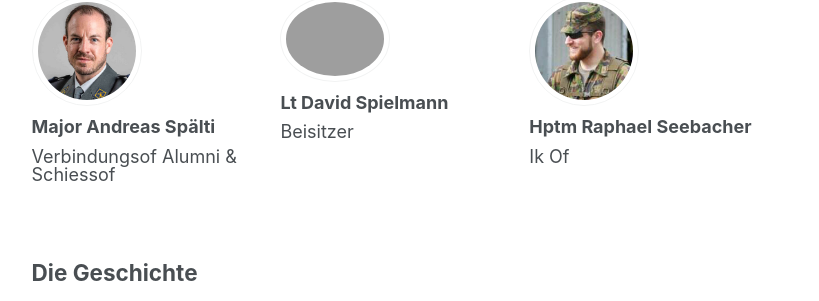
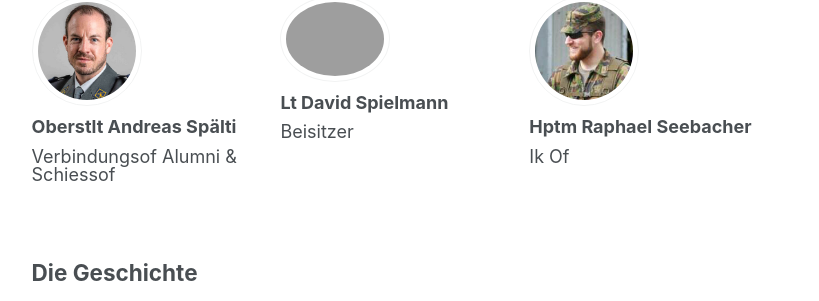
Before and after one commit to raphaelthomas/ofcampuszh.ch, a Jekyll site: the page built from _pages/ueber-uns.md, in a window 1280 px wide. Shown: the part 1086-1387 px from the top of the page, without its empty margins (250-1069 px from the left). Built offline with Jekyll 4.4.1, drawn with Linux system fonts in a browser that asks for light colours.

Commit message:
befoerderung spaelti

```diff
--- a/_data/authors.yml
+++ b/_data/authors.yml
@@ -55,7 +55,7 @@ amrhein:
   studies: ""
   hobbies: ""
 spaelti:
-  name: "Major Andreas Sp&auml;lti"
+  name: "Oberstlt Andreas Sp&auml;lti"
   bio: "Verbindungsof Alumni & Schiessof"
   avatar: "bio-spaelti.jpg"
   assigned: ""
```
